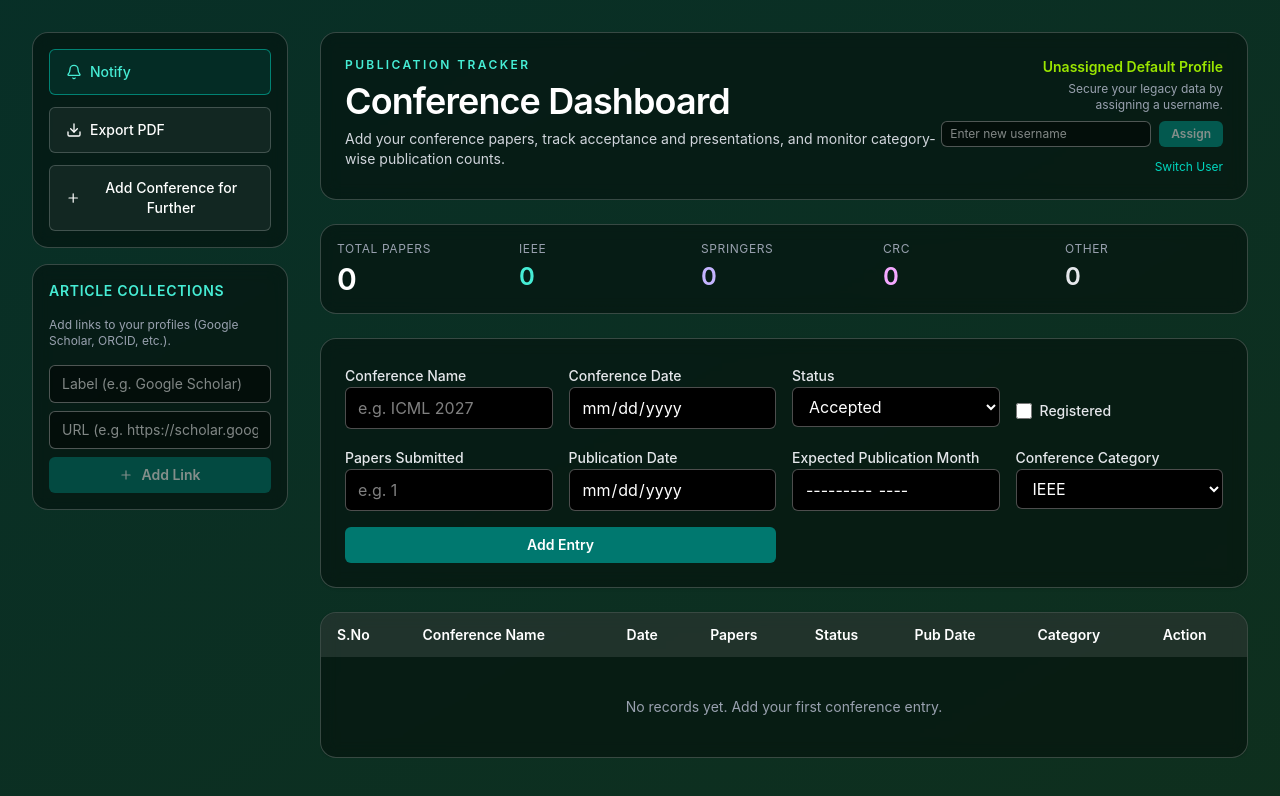
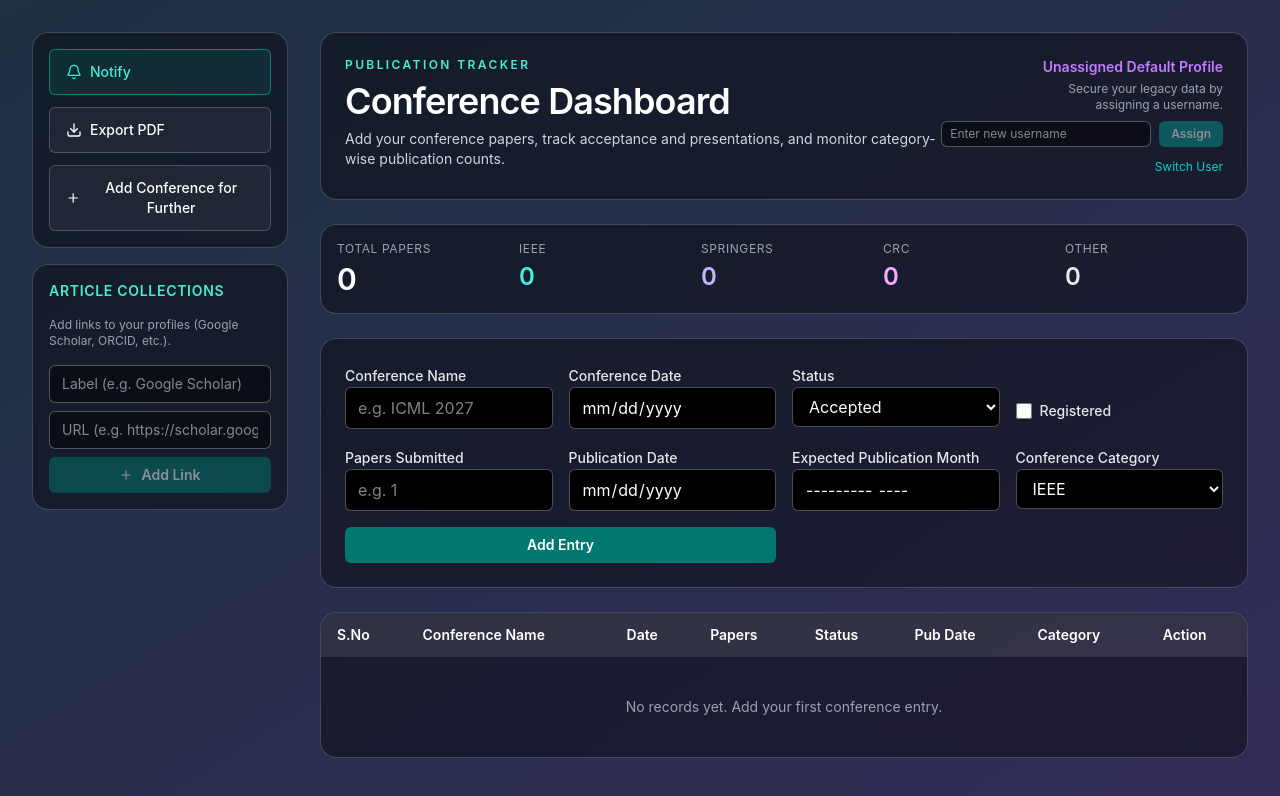
Before and after one commit to SIMARSINGHRAYAT/Conference_recorder, a React (Vite) app: page / in a window 1280 px wide. Both pictures are taken after a click on the button "GET STARTED". Shown: the top 796 px of the page. Built offline with nearby package versions, Linux system fonts and the light colour scheme.

Commit message:
Update App.tsx

```diff
--- a/src/App.tsx
+++ b/src/App.tsx
@@ -325,11 +325,11 @@ export default function App() {
 
   if (currentView === "welcome") {
     return (
-      <main className="animate-bg flex min-h-screen items-center justify-center bg-gradient-to-br from-teal-950 via-teal-900 to-lime-950 px-4 font-sans relative overflow-hidden">
+      <main className="animate-bg flex min-h-screen items-center justify-center bg-gradient-to-br from-teal-950 via-teal-900 to-purple-900 px-4 font-sans relative overflow-hidden">
         <div className="absolute inset-0 bg-[url('https://www.transparenttextures.com/patterns/cubes.png')] opacity-10 mix-blend-overlay"></div>
         <div className="relative z-10 text-center space-y-6 bg-black/40 p-12 rounded-3xl backdrop-blur-md border border-teal-500/20 shadow-2xl">
           <h1 className="text-5xl sm:text-7xl font-extrabold text-white tracking-wider">
-            Welcome to <span className="text-teal-400 bg-clip-text text-transparent bg-gradient-to-r from-teal-400 to-lime-300">Tracker</span>
+            Welcome to <span className="text-teal-400 bg-clip-text text-transparent bg-gradient-to-r from-teal-400 to-purple-300">Tracker</span>
           </h1>
           <p className="text-gray-300 text-lg sm:text-xl max-w-lg mx-auto leading-relaxed font-light">
             Record your publications, manage presentations, and monitor your scholar citations seamlessly through our professional dashboard.
@@ -363,7 +363,7 @@ export default function App() {
 
   if (currentView === "add-future") {
     return (
-      <main className="animate-bg min-h-screen bg-gradient-to-br from-teal-950 to-lime-950 px-4 py-8 text-white sm:px-8 font-sans">
+      <main className="animate-bg min-h-screen bg-gradient-to-br from-teal-950 to-purple-900 px-4 py-8 text-white sm:px-8 font-sans">
         <ToastContainer />
         <div className="mx-auto max-w-4xl space-y-6">
           <header className="flex items-center gap-4">
@@ -453,7 +453,7 @@ export default function App() {
   }
 
   return (
-    <main className="animate-bg relative min-h-screen bg-gradient-to-br from-teal-950 to-lime-950 px-4 py-8 text-white sm:px-8 font-sans">
+    <main className="animate-bg relative min-h-screen bg-gradient-to-br from-teal-950 to-purple-900 px-4 py-8 text-white sm:px-8 font-sans">
       <ToastContainer />
       {showNotifyModal && (
         <div className="fixed inset-0 z-50 flex items-center justify-center bg-black/60 backdrop-blur-sm p-4">
@@ -632,7 +632,7 @@ export default function App() {
               </div>
             ) : (
               <div className="flex flex-col items-end text-sm text-right">
-                <span className="text-lime-400 font-semibold mb-1">Unassigned Default Profile</span>
+                <span className="text-purple-400 font-semibold mb-1">Unassigned Default Profile</span>
                 <span className="text-gray-400 text-xs mb-2 max-w-[200px]">Secure your legacy data by assigning a username.</span>
                 <div className="flex gap-2">
                   <input
```
